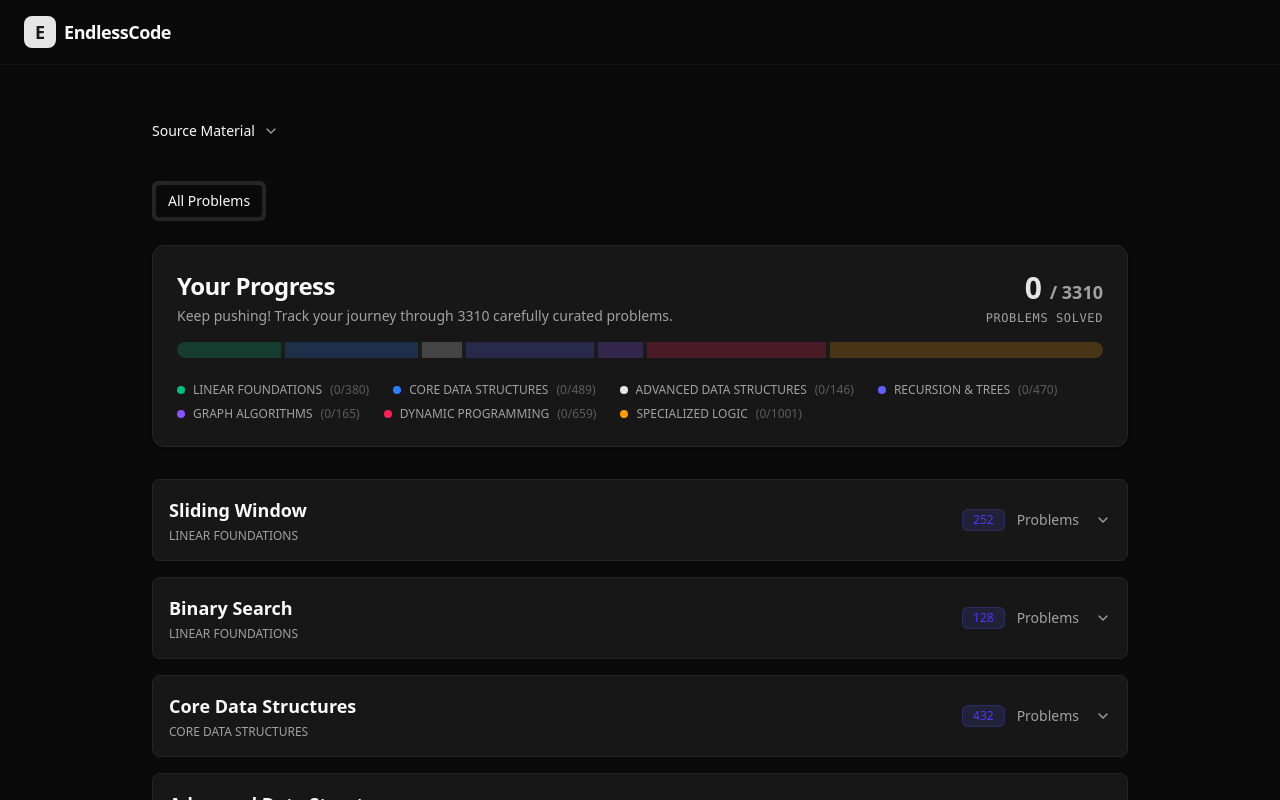
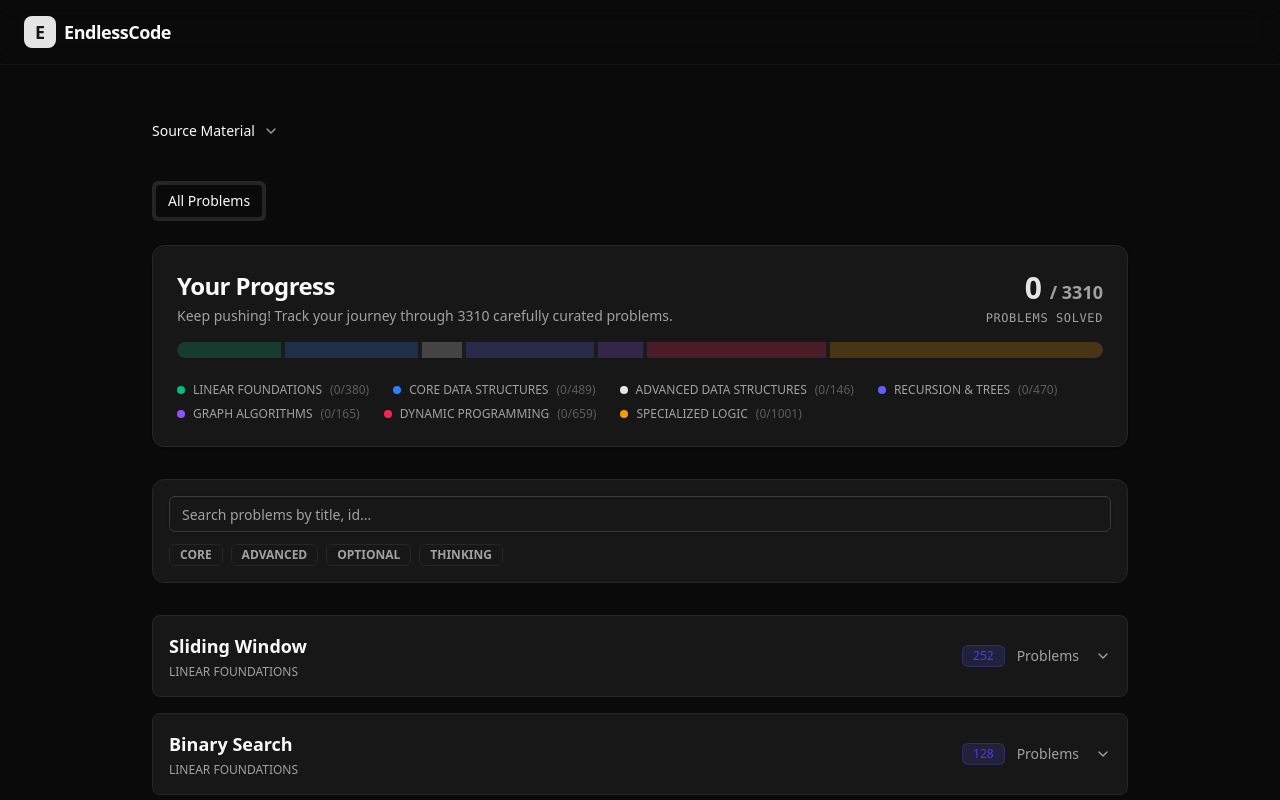
Before and after one commit to abaskk/endlesscode-io, a React (Vite) app: page /all in a window 1280 px wide. Shown: the top 800 px of the page. Built offline with nearby package versions, Linux system fonts and the light colour scheme.

Commit message:
feat: search problem

```diff
--- a/package.json
+++ b/package.json
@@ -22,6 +22,7 @@
     "@types/react-syntax-highlighter": "^15.5.13",
     "class-variance-authority": "^0.7.1",
     "clsx": "^2.1.1",
+    "fuse.js": "^7.3.0",
     "lucide-react": "^0.563.0",
     "react": "^18.3.1",
     "react-dom": "^18.3.1",
@@ -33,6 +34,7 @@
   },
   "devDependencies": {
     "@eslint/js": "^9.20.0",
+    "@types/fuse": "^2.6.2",
     "@types/node": "^25.2.2",
     "@types/react": "^18.3.3",
     "@types/react-dom": "^18.3.0",
--- a/src/App.tsx
+++ b/src/App.tsx
@@ -1,5 +1,6 @@
 import { TaxonomyTabs } from "@/components/dashboard/TaxonomyTabs";
 import { BrowserRouter, Navigate, Route, Routes } from "react-router-dom";
+import { SearchProvider } from "@/context/SearchContext";
 import {
   Accordion,
   AccordionContent,
@@ -70,12 +71,14 @@ function App() {
 
   return (
     <ProgressProvider totalProblems={totalProblems}>
-      <BrowserRouter basename="/">
+      <SearchProvider>
+        <BrowserRouter basename="/">
         <Routes>
           <Route path="/" element={<Navigate to="/all" replace />} />
           <Route path="/all" element={<Dashboard />} />
         </Routes>
       </BrowserRouter>
+      </SearchProvider>
     </ProgressProvider>
   )
 }
--- /dev/null
+++ b/src/components/dashboard/SearchBar.tsx
@@ -0,0 +1,53 @@
+import { Input } from '@/components/ui/input';
+import { Button } from '@/components/ui/button';
+import { useSearch } from '@/context/SearchContext';
+import { Badge } from '@/components/ui/badge';
+import { X } from 'lucide-react';
+
+const TAG_COLORS: Record<string, string> = {
+  'CORE': 'bg-blue-500/15 text-blue-600 border-blue-500/30',
+  'ADVANCED': 'bg-orange-500/15 text-orange-600 border-orange-500/30',
+  'OPTIONAL': 'bg-zinc-500/15 text-zinc-500 border-zinc-500/30',
+  'THINKING': 'bg-yellow-500/15 text-yellow-600 border-yellow-500/30',
+};
+
+const TAGS = ['CORE', 'ADVANCED', 'OPTIONAL', 'THINKING'];
+
+export function SearchBar() {
+  const { searchQuery, selectedTags, setSearchQuery, toggleTag, clearSearch } = useSearch();
+  const hasFilters = searchQuery.length > 0 || selectedTags.length > 0;
+
+  return (
+    <div className="bg-card border border-border rounded-xl p-4 space-y-3">
+      <div className="flex gap-2">
+        <Input
+          placeholder="Search problems by title, id..."
+          value={searchQuery}
+          onChange={(e) => setSearchQuery(e.target.value)}
+          className="flex-1"
+        />
+        {hasFilters && (
+          <Button variant="outline" size="icon" onClick={clearSearch}>
+            <X className="h-4 w-4" />
+          </Button>
+        )}
+      </div>
+      <div className="flex flex-wrap gap-2">
+        {TAGS.map(tag => (
+          <Badge
+            key={tag}
+            variant={selectedTags.includes(tag) ? 'default' : 'outline'}
+            className={`cursor-pointer transition-colors ${
+              selectedTags.includes(tag)
+                ? TAG_COLORS[tag] || ''
+                : 'border-border text-muted-foreground hover:border-foreground/50'
+            }`}
+            onClick={() => toggleTag(tag)}
+          >
+            {tag}
+          </Badge>
+        ))}
+      </div>
+    </div>
+  );
+}
--- a/src/components/dashboard/TopicAccordion.tsx
+++ b/src/components/dashboard/TopicAccordion.tsx
@@ -6,10 +6,14 @@ import {
 } from "@/components/ui/accordion";
 import { Badge } from "@/components/ui/badge";
 import { getTaxonomy, getTotalProblemCount } from "@/data/adapter";
+import { filterTaxonomy } from "@/data/filterTaxonomy";
 import type { Section, Subtopic } from "@/data/types";
 import { ProblemTable } from "./ProblemTable";
+import { SearchBar } from "./SearchBar";
 import { useProgress } from "@/context/ProgressContext";
+import { useSearch } from "@/context/SearchContext";
 import type { TabId } from "@/types/tabs";
+import { useMemo } from "react";
 
 // 2. Define Colors for Groups (Progress Bar)
 const GROUP_COLORS: Record<string, string> = {
@@ -70,15 +74,20 @@ export function TopicAccordion({ activeTab: _activeTab }: { activeTab?: TabId })
     const taxonomy = getTaxonomy();
     const totalProblems = getTotalProblemCount();
     const { isSolved, totalSolvedCount } = useProgress();
+    const { searchQuery, selectedTags } = useSearch();
 
-    // 1. Aggregate sums by Visual Group
-    const groupStats = taxonomy.reduce((acc, topic) => {
+    const filteredTaxonomy = useMemo(() =>
+        filterTaxonomy(taxonomy, searchQuery, selectedTags),
+    [taxonomy, searchQuery, selectedTags]
+    );
+
+    const groupStats = useMemo(() =>
+        taxonomy.reduce((acc, topic) => {
             const group = topic.group;
             if (!acc[group]) {
                 acc[group] = { total: 0, solved: 0, label: group };
             }
 
-        // Count problems in this topic
             topic.sections.forEach(section => {
                 section.problems.forEach(p => {
                     acc[group].total++;
@@ -92,7 +101,9 @@ export function TopicAccordion({ activeTab: _activeTab }: { activeTab?: TabId })
                 });
             });
             return acc;
-    }, {} as Record<string, { total: number; solved: number; label: string }>);
+        }, {} as Record<string, { total: number; solved: number; label: string }>),
+    [taxonomy, isSolved]
+    );
 
     return (
         <div className="w-full max-w-5xl mx-auto space-y-8">
@@ -160,10 +171,13 @@ export function TopicAccordion({ activeTab: _activeTab }: { activeTab?: TabId })
                 </div>
             </div>
 
+            {/* Search Bar */}
+            <SearchBar />
+
             {/* Topics Accordion */}
             <div className="space-y-4">
                 <Accordion type="multiple" className="w-full space-y-4">
-                    {taxonomy.map((topic) => {
+                    {filteredTaxonomy.map((topic) => {
                         const topicProblemCount = topic.sections.reduce(
                             (acc, s) => acc + sectionProblemCount(s), 0
                         );
--- /dev/null
+++ b/src/components/ui/input.tsx
@@ -0,0 +1,22 @@
+import * as React from "react"
+
+import { cn } from "@/lib/utils"
+
+const Input = React.forwardRef<HTMLInputElement, React.ComponentProps<"input">>(
+  ({ className, type, ...props }, ref) => {
+    return (
+      <input
+        type={type}
+        className={cn(
+          "flex h-9 w-full rounded-md border border-input bg-transparent px-3 py-1 text-base shadow-sm transition-colors file:border-0 file:bg-transparent file:text-sm file:font-medium file:text-foreground placeholder:text-muted-foreground focus-visible:outline-none focus-visible:ring-1 focus-visible:ring-ring disabled:cursor-not-allowed disabled:opacity-50 md:text-sm",
+          className
+        )}
+        ref={ref}
+        {...props}
+      />
+    )
+  }
+)
+Input.displayName = "Input"
+
+export { Input }
--- /dev/null
+++ b/src/context/SearchContext.tsx
@@ -0,0 +1,41 @@
+import { createContext, useContext, useState, type ReactNode } from 'react';
+
+interface SearchContextType {
+  searchQuery: string;
+  selectedTags: string[];
+  setSearchQuery: (query: string) => void;
+  toggleTag: (tag: string) => void;
+  clearSearch: () => void;
+}
+
+const SearchContext = createContext<SearchContextType | undefined>(undefined);
+
+export function SearchProvider({ children }: { children: ReactNode }) {
+  const [searchQuery, setSearchQuery] = useState('');
+  const [selectedTags, setSelectedTags] = useState<string[]>([]);
+
+  const toggleTag = (tag: string) => {
+    setSelectedTags(prev =>
+      prev.includes(tag) ? prev.filter(t => t !== tag) : [...prev, tag]
+    );
+  };
+
+  const clearSearch = () => {
+    setSearchQuery('');
+    setSelectedTags([]);
+  };
+
+  return (
+    <SearchContext.Provider value={{ searchQuery, selectedTags, setSearchQuery, toggleTag, clearSearch }}>
+      {children}
+    </SearchContext.Provider>
+  );
+}
+
+export function useSearch() {
+  const context = useContext(SearchContext);
+  if (context === undefined) {
+    throw new Error('useSearch must be used within a SearchProvider');
+  }
+  return context;
+}
--- /dev/null
+++ b/src/data/filterTaxonomy.ts
@@ -0,0 +1,94 @@
+import Fuse from 'fuse.js';
+import type { Problem, Section, Subtopic, Topic } from './types';
+
+export function filterTaxonomy(
+  taxonomy: Topic[],
+  searchQuery: string,
+  selectedTags: string[]
+): Topic[] {
+  if (searchQuery.length === 0 && selectedTags.length === 0) {
+    return taxonomy;
+  }
+
+  const allProblems: Array<{ problem: Problem; section: Section; subtopic: Subtopic | null; topic: Topic }> = [];
+  taxonomy.forEach(topic => {
+    topic.sections.forEach(section => {
+      section.problems.forEach(problem => {
+        allProblems.push({ problem, section, subtopic: null, topic });
+      });
+      section.subtopics.forEach(subtopic => {
+        subtopic.problems.forEach(problem => {
+          allProblems.push({ problem, section, subtopic, topic });
+        });
+      });
+    });
+  });
+
+  let matchingProblems = allProblems;
+
+  if (searchQuery.length > 0) {
+    const fuse = new Fuse(allProblems, {
+      keys: [
+        { name: 'problem.title', weight: 2 },
+        { name: 'problem.id', weight: 1 },
+        { name: 'section.title', weight: 0.5 },
+        { name: 'subtopic.title', weight: 0.5 },
+      ],
+      threshold: 0.4,
+      ignoreLocation: true,
+    });
+    const results = fuse.search(searchQuery);
+    matchingProblems = results.map(r => r.item);
+  }
+
+  if (selectedTags.length > 0) {
+    matchingProblems = matchingProblems.filter(({ problem }) =>
+      problem.tags.some(tag => selectedTags.includes(tag))
+    );
+  }
+
+  const topicSet = new Map<string, Topic>();
+  const sectionSet = new Map<string, { topic: Topic; section: Section }>();
+  const subtopicSet = new Map<string, { section: Section; subtopic: Subtopic }>();
+  const problemIds = new Set<string>();
+
+  matchingProblems.forEach(({ problem, section, subtopic, topic }) => {
+    problemIds.add(problem.id);
+
+    if (!topicSet.has(topic.id)) {
+      topicSet.set(topic.id, topic);
+    }
+
+    const sectionKey = `${topic.id}-${section.title}`;
+    if (!sectionSet.has(sectionKey)) {
+      sectionSet.set(sectionKey, { topic, section });
+    }
+
+    if (subtopic) {
+      const subtopicKey = `${sectionKey}-${subtopic.title}`;
+      if (!subtopicSet.has(subtopicKey)) {
+        subtopicSet.set(subtopicKey, { section, subtopic });
+      }
+    }
+  });
+
+  return Array.from(topicSet.values()).map(topic => ({
+    ...topic,
+    sections: topic.sections
+      .map(section => ({
+        ...section,
+        subtopics: section.subtopics.filter(subtopic => {
+          const subtopicKey = `${topic.id}-${section.title}-${subtopic.title}`;
+          const inSet = subtopicSet.has(subtopicKey);
+          if (!inSet) return false;
+          const { subtopic: filteredSubtopic } = subtopicSet.get(subtopicKey)!;
+          return {
+            ...filteredSubtopic,
+            problems: filteredSubtopic.problems.filter(p => problemIds.has(p.id)),
+          };
+        }),
+        problems: section.problems.filter(p => problemIds.has(p.id)),
+      }))
+      .filter(section => section.problems.length > 0 || section.subtopics.length > 0),
+  })).filter(topic => topic.sections.length > 0);
+}
```
Also changed, not shown: 1 other file (tests, documents, lock files or other folders). Lines whose indentation alone changed are shown as unchanged.
